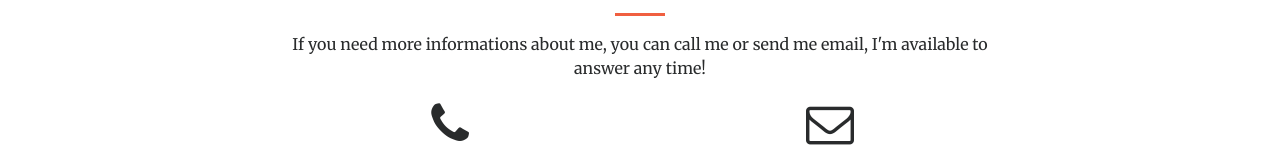
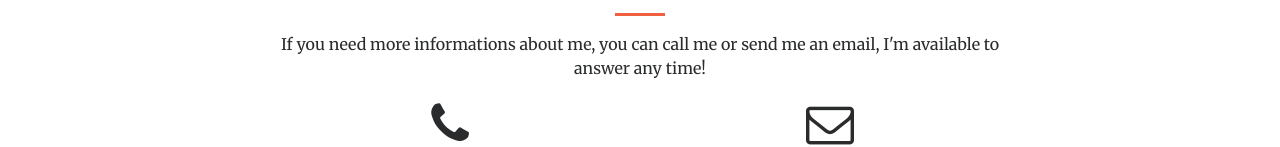
Before and after one commit to imadyacine/imadyaci.github.io, a website: page index.html in a window 1280 px wide. Shown: the part 2403-2550 px from the top of the page. Drawn offline with nearby package versions, Linux system fonts and the light colour scheme.

Commit message:
Initial Commit

```diff
--- a/index.html
+++ b/index.html
@@ -246,7 +246,7 @@
                 <div class="col-lg-8 offset-lg-2 text-center">
                     <h2 class="section-heading">Let's Get In Touch!</h2>
                     <hr class="primary">
-                    <p>If you need more informations about me, you can call me or send me email, I'm available to answer any time!</p>
+                    <p>If you need more informations about me, you can call me or send me an email, I'm available to answer any time!</p>
                 </div>
                 <div class="col-lg-4 offset-lg-2 text-center">
                     <i class="fa fa-phone fa-3x sr-contact"></i>
```
